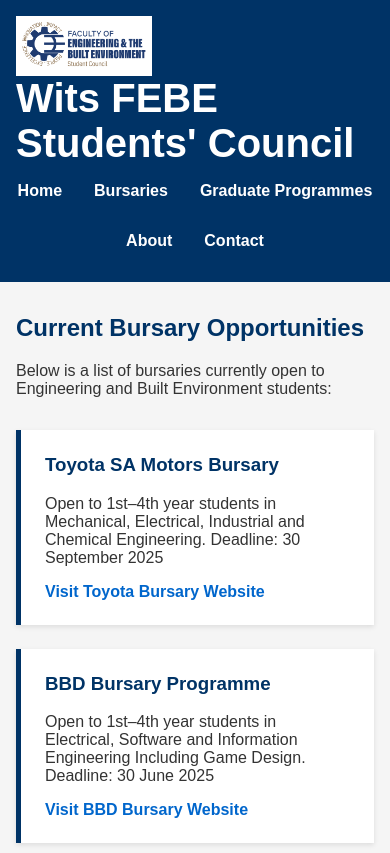
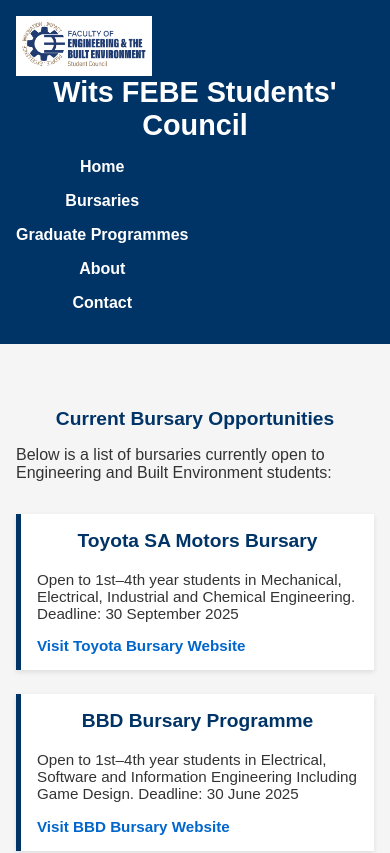
Before and after one commit to EmmanuelNdlovu/Wits-FEBESC-Website, a plain HTML site: page bursaries.html in a window 390 px wide. Shown: the top 853 px of the page. Drawn offline with Linux system fonts and the light colour scheme.

Commit message:
UpdateStyle 03/06/25

```diff
--- a/css/style.css
+++ b/css/style.css
@@ -211,3 +211,56 @@ body {
   .contact-form button:hover {
     background-color: #00449e;
   }
+
+  @media (max-width: 768px) {
+  header {
+    flex-direction: column;
+    align-items: flex-start;
+  }
+
+  header h1 {
+    font-size: 1.8rem;
+    text-align: center;
+    width: 100%;
+  }
+
+  nav ul {
+    flex-direction: column;
+    align-items: center;
+    gap: 1rem;
+  }
+
+  main {
+    padding: 1rem;
+  }
+
+  .council-grid {
+    flex-direction: column;
+    gap: 1rem;
+  }
+
+  .council-member {
+    flex: 1 1 100%;
+  }
+
+  .graduates-programmes li,
+  .bursary-list li {
+    padding: 1rem;
+    font-size: 0.95rem;
+  }
+
+  .contact-form {
+    width: 100%;
+    padding: 0 1rem;
+  }
+
+  .council-image {
+    width: 100%;
+    margin: 1rem auto;
+  }
+
+  h2, h3 {
+    font-size: 1.2rem;
+    text-align: center;
+  }
+}
```
Also changed, not shown: graduate_programmes.html (+1 -1 lines).
